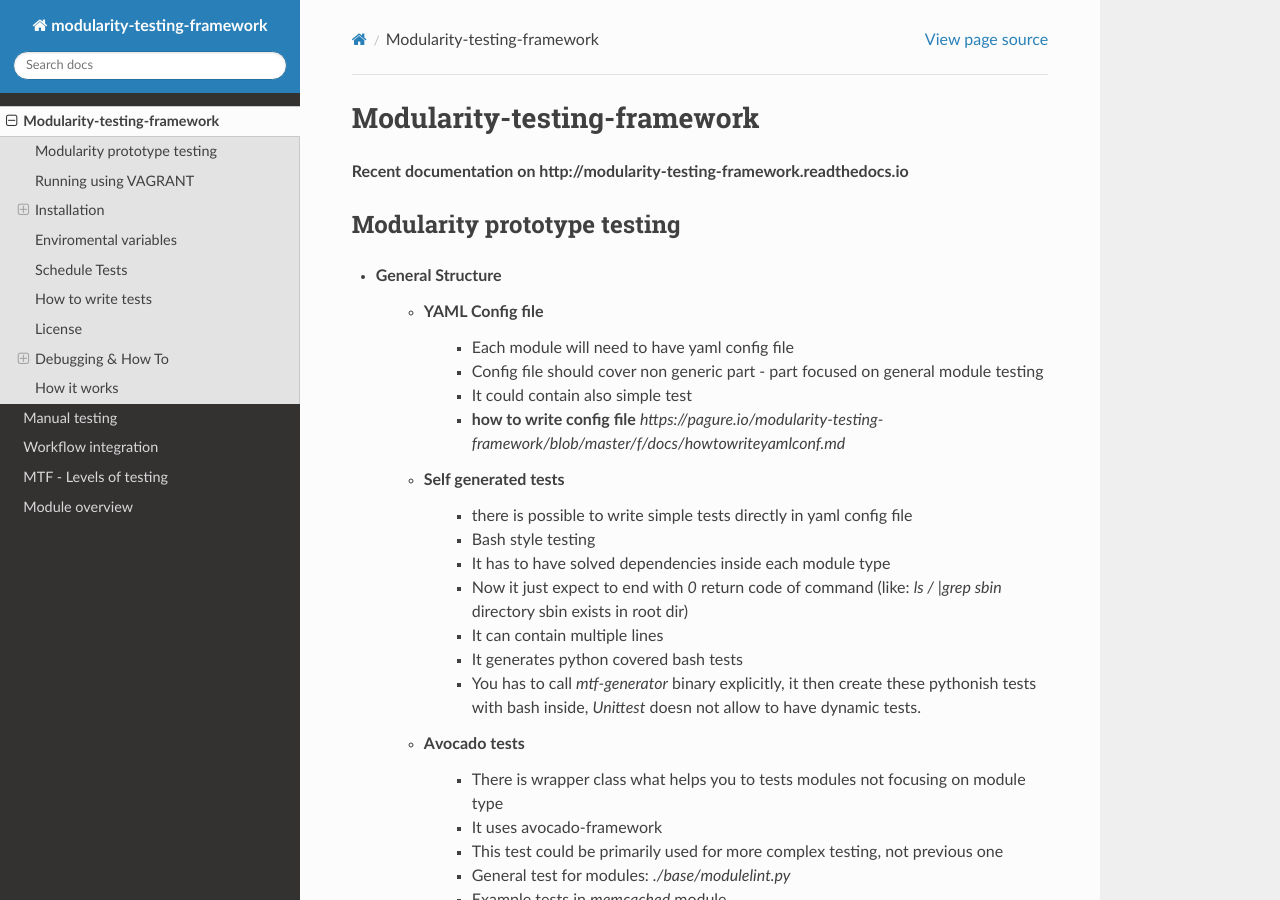
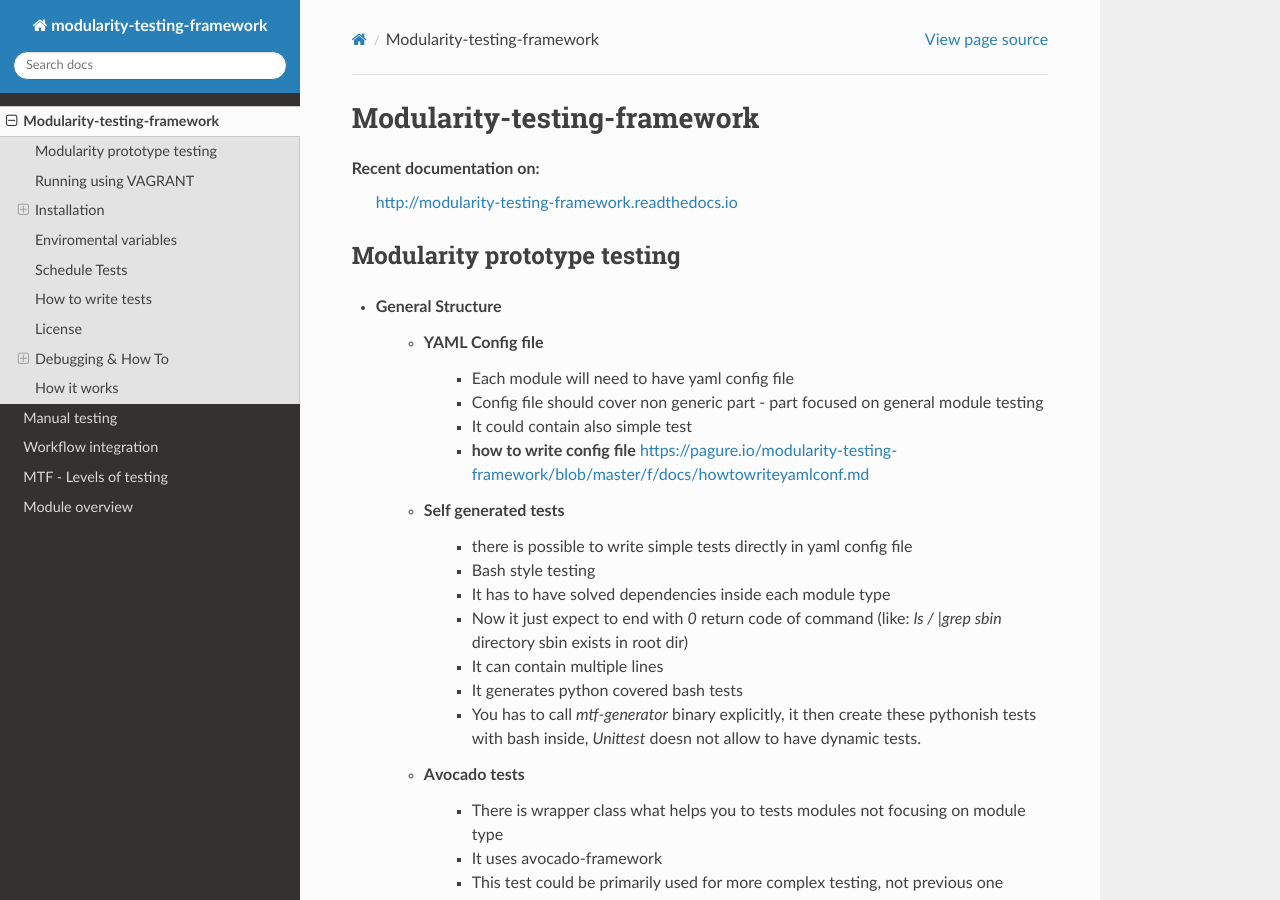
Before and after one commit to fedora-modularity/meta-test-family, a Sphinx documentation site: the page built from docs/overview.rst, in a window 1280 px wide and 900 px high. Built offline with Sphinx 7.4.7 and the Read the Docs theme 2.0.0, drawn with Linux system fonts in a browser that asks for light colours.

Commit message:
doc improved

```diff
--- a/docs/overview.rst
+++ b/docs/overview.rst
@@ -1,7 +1,8 @@
 Modularity-testing-framework
 ============================
 
-**Recent documentation on http://modularity-testing-framework.readthedocs.io**
+Recent documentation on:
+    http://modularity-testing-framework.readthedocs.io
 
 Modularity prototype testing
 ----------------------------
@@ -11,7 +12,7 @@ Modularity prototype testing
         - Each module will need to have yaml config file
         - Config file should cover non generic part - part focused on general module testing
         - It could contain also simple test
-        - **how to write config file** `https://pagure.io/modularity-testing-framework/blob/master/f/docs/howtowriteyamlconf.md`
+        - **how to write config file** https://pagure.io/modularity-testing-framework/blob/master/f/docs/howtowriteyamlconf.md
 
     - **Self generated tests**
         - there is possible to write simple tests directly in yaml config file
@@ -31,16 +32,16 @@ Modularity prototype testing
 
     - **Simple bash tests**
         - There is helper what you can use for writing *bash* like tests
-        - library is `https://pagure.io/modularity-testing-framework/blob/master/f/moduleframework/bashhelper.py` and it is installed as *moduleframework-cmd* command in */usr/bin*
+        - library is https://pagure.io/modularity-testing-framework/blob/master/f/moduleframework/bashhelper.py and it is installed as *moduleframework-cmd* command in */usr/bin*
         - Test has to call setup and cleanup of module explicitly
         - These tests are dependent on return code of commands in test, so in case you have more tests subtest, just count return codes
-        - see example test for `https://pagure.io/modularity-testing-framework/blob/master/f/examples/memcached/sanity2.sh`
+        - see example test for https://pagure.io/modularity-testing-framework/blob/master/f/examples/memcached/sanity2.sh
 
 
     - **WIP: Behave tests**
         - You can write tests for you module also in behave style
         - it is first prototype
-        - see example in `https://pagure.io/modularity-testing-framework/blob/master/f/examples/memcached-behave`
+        - see example in https://pagure.io/modularity-testing-framework/blob/master/f/examples/memcached-behave
 
 Running using VAGRANT
 ---------------------
@@ -111,7 +112,7 @@ Schedule Tests
     #
     all: $(CMD)
 
-    - **Makefile in MTF** `https://pagure.io/modularity-testing-framework/blob/master/f/examples/testing-module/Makefile`
+    - **Makefile in MTF** https://pagure.io/modularity-testing-framework/blob/master/f/examples/testing-module/Makefile
 
 - `make check` -  runs tests in your module directory
 
@@ -122,10 +123,10 @@ How to write tests
 - Install modularity-testing-framework from COPR repo like:
    - *dnf copr enable phracek/Modularity-testing-framework*
    - install it by command: *dnf install -y modularity-testing-framework*
-- CREATE your config.yaml (see example `https://pagure.io/modularity-testing-framework/blob/master/f/docs/example-config.yaml`)
+- CREATE your config.yaml (see example https://pagure.io/modularity-testing-framework/blob/master/f/docs/example-config.yaml)
 - If you have tests in config file call:  */usr/bin/mtf-generator* or simply *mtf-generator*.
 - Call command for running all python tests:  **MODULE=docker avocado run /usr/share/moduleframework/tools/modulelint.py ./*.py**
-- **additional tests** - see tests in `https://pagure.io/modularity-testing-framework/blob/master/f/examples/testing-module` directory as an example for you
+- **additional tests** - see tests in https://pagure.io/modularity-testing-framework/blob/master/f/examples/testing-module directory as an example for you
 
 License
 -------
@@ -155,6 +156,6 @@ Unable to debug avocado output errors
 How it works
 ------------
 - Structure of MTF:
-  - `https://pagure.io/modularity-testing-framework/blob/master/f/docs/howitworks.png`
+  - https://pagure.io/modularity-testing-framework/blob/master/f/docs/howitworks.png
 - Test types:
-  - `https://pagure.io/modularity-testing-framework/blob/master/f/docs/TestTypes.png`
+  - https://pagure.io/modularity-testing-framework/blob/master/f/docs/TestTypes.png
```
